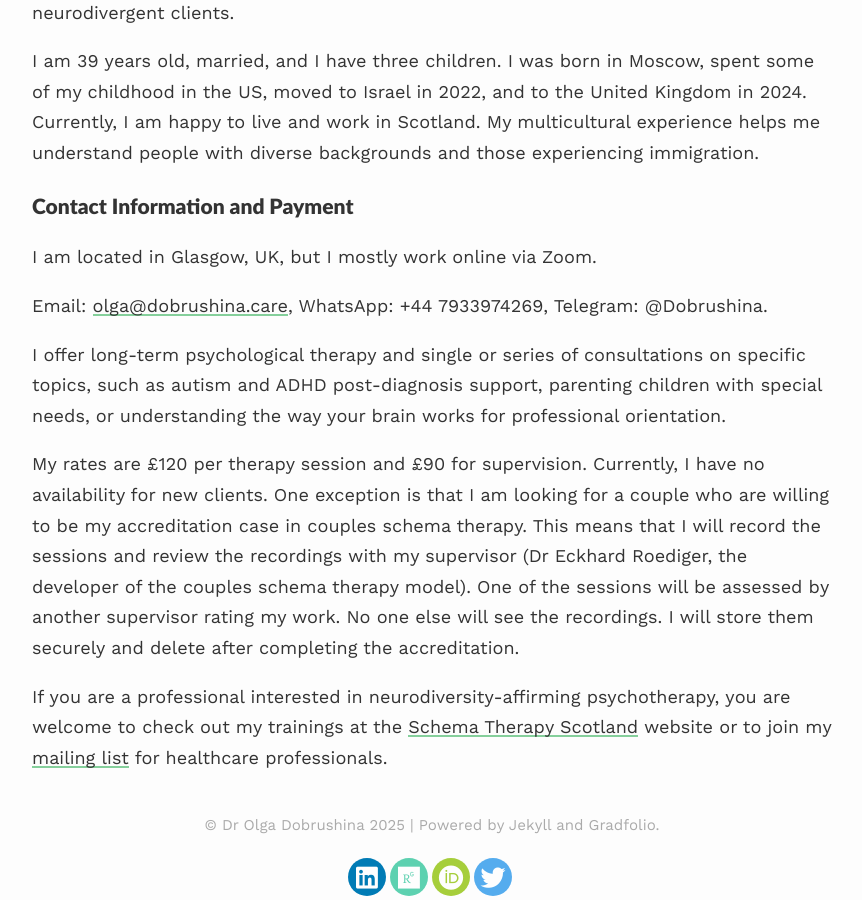
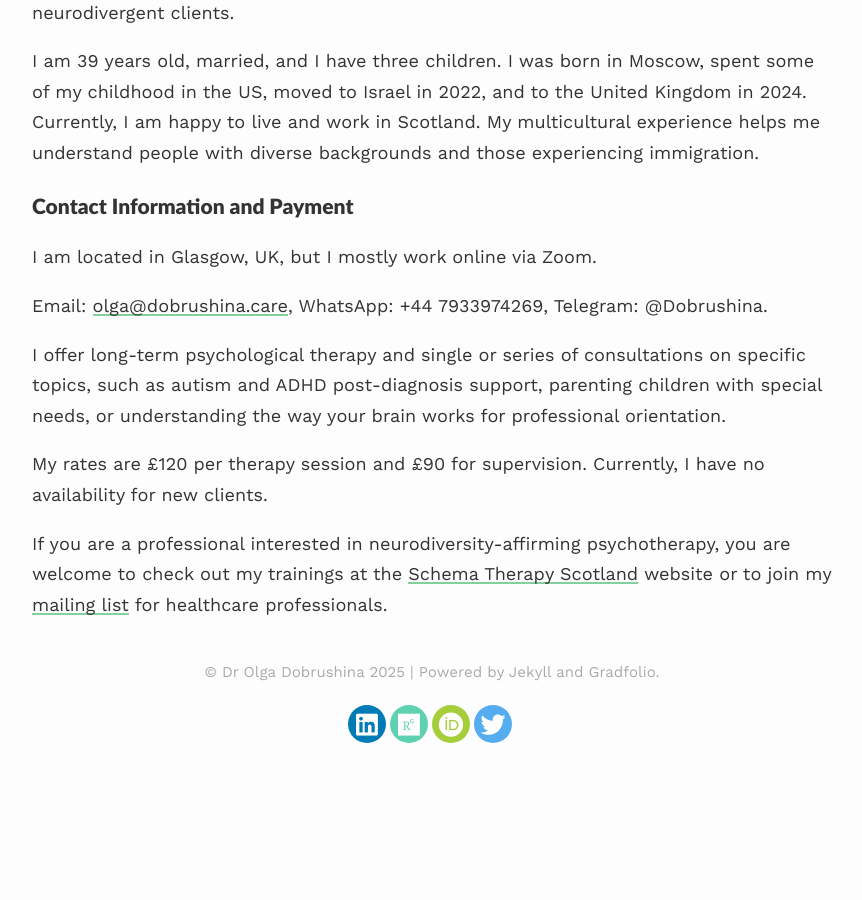
Before and after one commit to dobrushina/dobrushina.github.io, a Jekyll site: the page built from index.md, in a window 1280 px wide and 900 px high, scrolled down 2714 px. Shown: the whole window, without its empty margins (208-1070 px from the left). Built offline with Jekyll 4.4.1, drawn with Linux system fonts in a browser that asks for light colours; nearby versions of some CDN libraries; after the commit the page ends 3461 px from its top, so only the background shows below that.

Commit message:
Update index.md

```diff
--- a/index.md
+++ b/index.md
@@ -117,6 +117,6 @@ Email: [olga@dobrushina.care](mailto:olga@dobrushina.care), WhatsApp: +44 793397
 
 I offer long-term psychological therapy and single or series of consultations on specific topics, such as autism and ADHD post-diagnosis support, parenting children with special needs, or understanding the way your brain works for professional orientation.
 
-My rates are £120 per therapy session and £90 for supervision. Currently, I have no availability for new clients. One exception is that I am looking for a couple who are willing to be my accreditation case in couples schema therapy. This means that I will record the sessions and review the recordings with my supervisor (Dr Eckhard Roediger, the developer of the couples schema therapy model). One of the sessions will be assessed by another supervisor rating my work. No one else will see the recordings. I will store them securely and delete after completing the accreditation.
+My rates are £120 per therapy session and £90 for supervision. Currently, I have no availability for new clients.
 
 If you are a professional interested in neurodiversity-affirming psychotherapy, you are welcome to check out my trainings at the [Schema Therapy Scotland](https://www.schematherapyscotland.com/) website or to join my [mailing list](http://eepurl.com/i1SuY2) for healthcare professionals.
```
